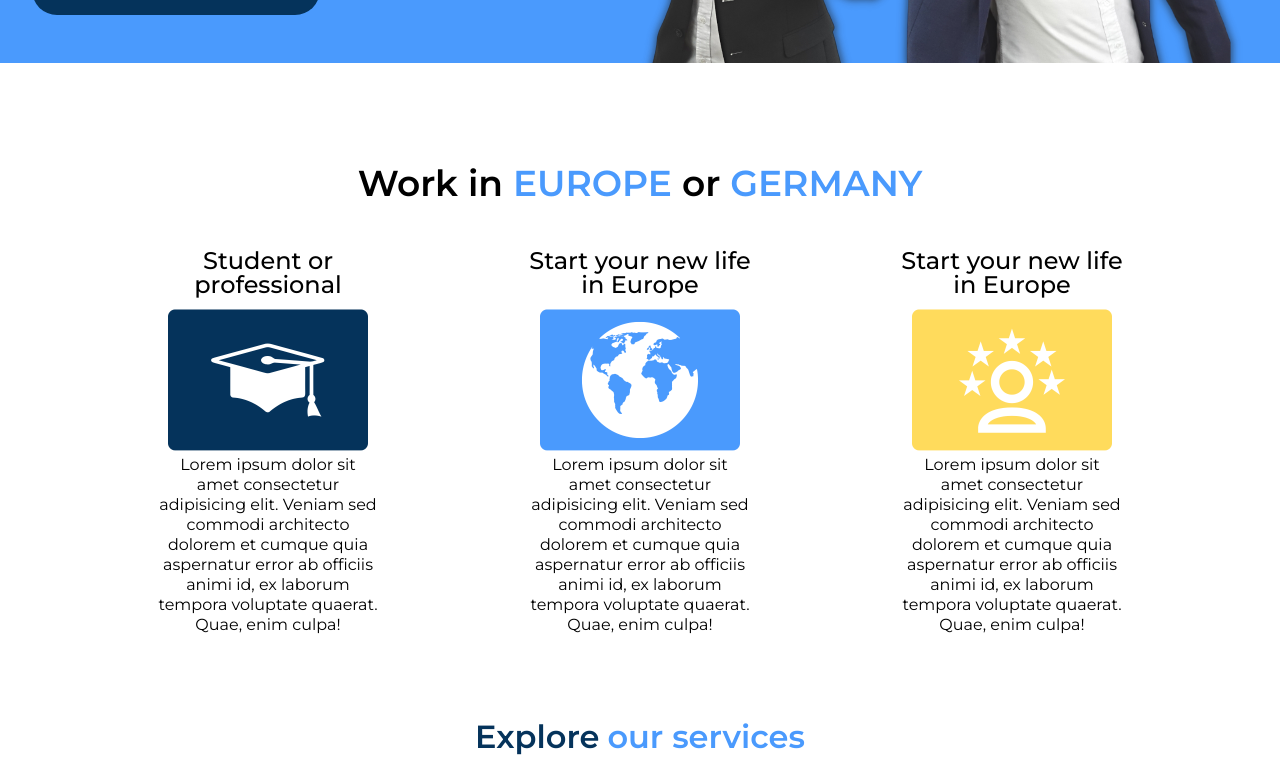
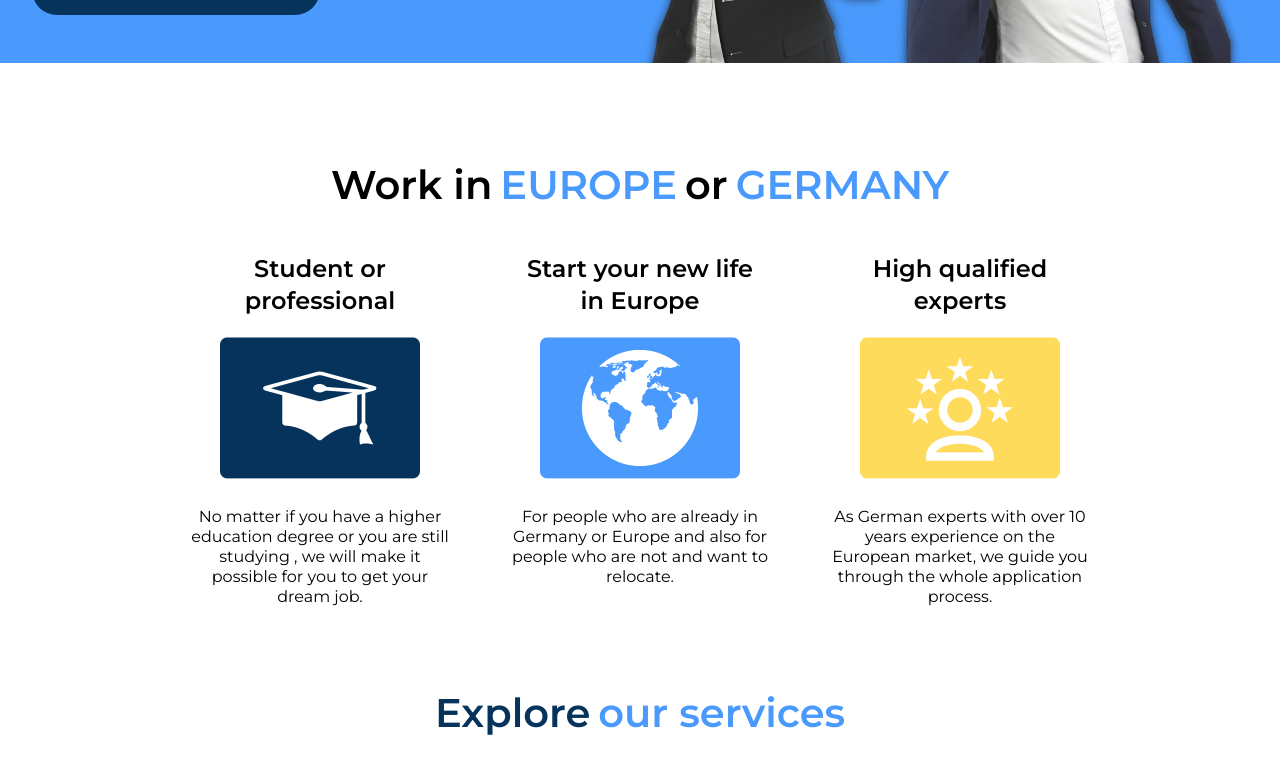
Before and after one commit to Growing-Abroad/client, a React (Vite) app: page / in a window 1280 px wide. Shown: the part 500-1263 px from the top of the page. Built offline with nearby package versions, Linux system fonts and the light colour scheme.

Commit message:
fixed some styles

```diff
--- a/src/components/Footer/style.ts
+++ b/src/components/Footer/style.ts
@@ -25,13 +25,15 @@ export const StyledFooter = styled.footer`
 export const FooterContentWrapper = styled.div`
   max-width: ${maxWidthAll};
   width: 100%;
-  padding: 80px 120px;
+  padding: 80px ${globalHorizontalPadding};
   display: flex;
   flex-direction: column;
   gap: 60px;
 
   @media (max-width: ${mediaQuery}) {
     align-items: center;
+    padding: 80px ${globalHoriznalPaddingMobile};
+
   }
 `;
 
@@ -68,6 +70,10 @@ export const SocialMediaWrapper = styled.div`
   flex-direction: column;
   gap: 24px;
   width: 100%;
+
+  @media (max-width: ${mediaQuery}) {
+   align-items: center;
+  }
 `;
 
 export const SocialMedia = styled.div`
--- a/src/components/news-letter/index.tsx
+++ b/src/components/news-letter/index.tsx
@@ -13,8 +13,8 @@ export default function NewsLetter() {
   };
 
   return (
-    <NewsLetterContainer>
-      <TwoColorTitle text1="News" text2="Letter" fontSize="32px" />
+    <NewsLetterContainer >
+      <TwoColorTitle text1="News" text2="Letter" fontSize="32px" fullWidth />
       <Input
         placeholder="Name"
         style={{
--- a/src/components/news-letter/style.ts
+++ b/src/components/news-letter/style.ts
@@ -17,6 +17,7 @@ export const NewsLetterContainer = styled.div`
 
   @media (max-width: ${mediaQuery}) {
     align-items: center;
+    max-width: 225px;
   }
 `;
 
--- a/src/components/two-color-title/index.tsx
+++ b/src/components/two-color-title/index.tsx
@@ -6,6 +6,8 @@ export interface TwoColorTitleParameters {
   text2: string;
   hasSpaceBtw?: boolean;
   fontSize?: string;
+  style?: any;
+  fullWidth?: boolean
 }
 
 export default function TwoColorTitle({
@@ -13,17 +15,18 @@ export default function TwoColorTitle({
   text2,
   hasSpaceBtw,
   fontSize,
+  fullWidth
 }: TwoColorTitleParameters) {
   const {
     colors: { primaryBlue, secondaryBlue },
   } = theme;
 
   return (
-    <TwoColorTitleWrapper style={{ gap: hasSpaceBtw ? '8px' : '0' }}>
-      <span style={{ color: primaryBlue, fontSize: fontSize || '32px', whiteSpace: 'nowrap' }}>
+    <TwoColorTitleWrapper style={{ gap: hasSpaceBtw ? '8px' : '0', width: fullWidth ? '100%' : 'max-content' }}>
+      <span style={{ color: primaryBlue, fontSize: fontSize || '', whiteSpace: 'nowrap' }}>
         {text1}
       </span>
-      <span style={{ color: secondaryBlue, fontSize: fontSize || '32px', whiteSpace: 'nowrap' }}>
+      <span style={{ color: secondaryBlue, fontSize: fontSize || '', whiteSpace: 'nowrap' }}>
         {text2}
       </span>
     </TwoColorTitleWrapper>
--- a/src/components/two-color-title/style.ts
+++ b/src/components/two-color-title/style.ts
@@ -1,9 +1,27 @@
+import { variables } from "@/styles/global-variables";
 import styled from "styled-components";
+
+const { sizes: { mediaQuery, globalHorizontalPadding, globalHoriznalPaddingMobile } } = variables;
 
 export const TwoColorTitleWrapper = styled.div`
   display: flex;
-  flex-wrap: nowrap;
-  justify-content: center;
+  flex-wrap: wrap;
+  justify-content: flex-start;
   font-weight: 600;
-  width: min-content;
+  width: max-content;
+  font-size: 2.5rem;
+
+
+  span {
+    text-align: center;
+  }
+
+  @media (max-width: ${mediaQuery}) {
+    justify-content: center;
+
+
+    span {
+      font-size: 2rem;
+    }
+  }
 `
--- a/src/pages/Home/components/Blog/BlogSection/index.tsx
+++ b/src/pages/Home/components/Blog/BlogSection/index.tsx
@@ -8,7 +8,6 @@ export default function BlogSection() {
       <TwoColorTitle
         text1="Read Our"
         text2="Blog"
-        fontSize="2.5rem"
         hasSpaceBtw
       />
       <h3>Choose one of our interesting topics to get more information</h3>
--- a/src/pages/Home/components/Community/index.tsx
+++ b/src/pages/Home/components/Community/index.tsx
@@ -8,17 +8,16 @@ function CommunitySection() {
       <TwoColorTitle
         text1="Join Our"
         text2="Community"
-        fontSize="2.5rem"
         hasSpaceBtw
       />
       <S.Socials>
         {socials.map(social => (
           <S.Social key={social.socialLink}>
             <a href={social.socialLink} target="_blank">
-              <S.SocialImage src={social.source} alt={social.name}/>
+              <S.SocialImage src={social.source} alt={social.name} />
             </a>
             <S.SocialText>
-              <p>+ {social.followNumber.toLocaleString('en').replace(/,/g ,'.')}</p>
+              <p>+ {social.followNumber.toLocaleString('en').replace(/,/g, '.')}</p>
               <span>{social.followType + 's'}</span>
             </S.SocialText>
           </S.Social>
--- a/src/pages/Home/components/Success-stories/index.tsx
+++ b/src/pages/Home/components/Success-stories/index.tsx
@@ -10,7 +10,6 @@ export default function SuccessStories() {
         text1="Success"
         text2="Stories"
         hasSpaceBtw
-        fontSize="2.5rem"
       />
       <SuccessSubtitle>
         With our help customers from all over the world land their dream jobs -
--- a/src/pages/Home/components/WorkIn/WorkIn.tsx
+++ b/src/pages/Home/components/WorkIn/WorkIn.tsx
@@ -5,31 +5,29 @@ import expertPicture from '../../../../assets/Photos Main Page/Growing Abroad Ex
 
 import WorkInCard from './WorkInCard'
 
-const mockText = "Lorem ipsum dolor sit amet consectetur adipisicing elit. Veniam sed commodi architecto dolorem et cumque quia aspernatur error ab officiis animi id, ex laborum tempora voluptate quaerat. Quae, enim culpa!"
-
 function WorkIn() {
   return (
     <S.Container>
 
-            <h1 className="title">
+      <h2 className="title">
         Work in <span>EUROPE</span> or <span>GERMANY</span>
-            </h1>
+      </h2>
 
       <S.CardSpace>
         <WorkInCard
           title='Student or professional'
           photo={studentHat}
-                description={mockText}
+          description="No matter if you have a higher education degree or you are still studying , we will make it possible for you to get your dream job."
         />
         <WorkInCard
           title='Start your new life in Europe'
           photo={worldPicture}
-                description={mockText}
+          description="For people who are already in Germany or Europe and also for people who are not and want to relocate."
         />
         <WorkInCard
-                title='Start your new life in Europe'
+          title='High qualified experts'
           photo={expertPicture}
-                description={mockText}
+          description="As German experts with over 10 years experience on the European market, we guide you through the whole application process."
         />
       </S.CardSpace>
     </ S.Container>
--- a/src/pages/Home/components/WorkIn/WorkInCard.tsx
+++ b/src/pages/Home/components/WorkIn/WorkInCard.tsx
@@ -3,7 +3,7 @@ import * as S from './styles'
 function WorkInCard(props: CardProps) {
   return (
     <S.Card>
-            <h2>{props.title}</h2>
+      <h3>{props.title}</h3>
       <img src={props.photo} alt="Photo" />
       <article>{props.description}</article>
     </S.Card>
--- a/src/pages/Home/components/WorkIn/styles.ts
+++ b/src/pages/Home/components/WorkIn/styles.ts
@@ -12,9 +12,13 @@ export const Container = styled.section`
     margin-top: 60px;
 
     .title {
-        font-size: 36px;
+        font-size: 2.5rem;
         font-weight: 600;
         margin: 16px 0px;
+        display: flex;
+        justify-content: center;
+        gap: 8px;
+        flex-wrap: wrap;
 
         span {
             color: ${theme.colors.secondaryBlue}
@@ -22,7 +26,9 @@ export const Container = styled.section`
     }
 
     @media(max-width: ${variables.sizes.mediaQuery}) {
-
+      .title {
+        font-size: 2rem;
+      }
     }
 `
 export const CardSpace = styled.section`
@@ -30,8 +36,8 @@ export const CardSpace = styled.section`
     height: 70%;
     display: flex;
     flex-direction: row;
-    align-items: center;
-    justify-content: space-evenly;
+    justify-content: center;
+    gap: 60px;
     margin-top: 16px;
 
     @media(max-width: ${variables.sizes.mediaQuery}) {
@@ -47,19 +53,21 @@ export const Card = styled.article`
     align-items: center;
     border-radius: 8px;
 
-    h2 {
-        font-size: 24px;
-        margin-bottom: 8px;
+    h3 {
+        font-size: 1.5rem;
+        line-height: 2rem;
+        margin-bottom: 16px;
         text-align: center;
-        font-weight: 500;
+        font-weight: 600;
     }
 
     img {
         width: 200px;
+        margin-bottom: 24px;
     }
 
     article {
-        width: 220px;
+        width: 260px;
         text-align: center;
         margin-bottom: 12px;
         font-size: 1rem;
@@ -70,12 +78,8 @@ export const Card = styled.article`
         width: 100%;
         text-align: center;
 
-        h2 {
-            font-size: 20px;
-        }
-
-        img {
-            width: 280px;
+        h3 {
+            font-size: 1.250rem;
         }
     }
 `
```
Lines whose indentation alone changed are shown as unchanged.
